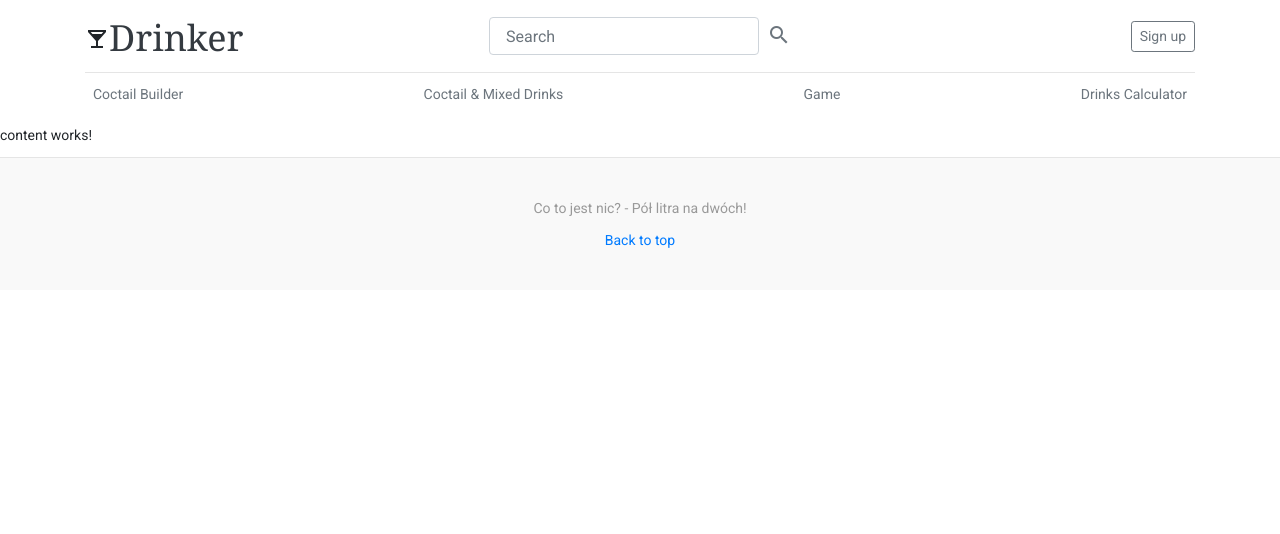
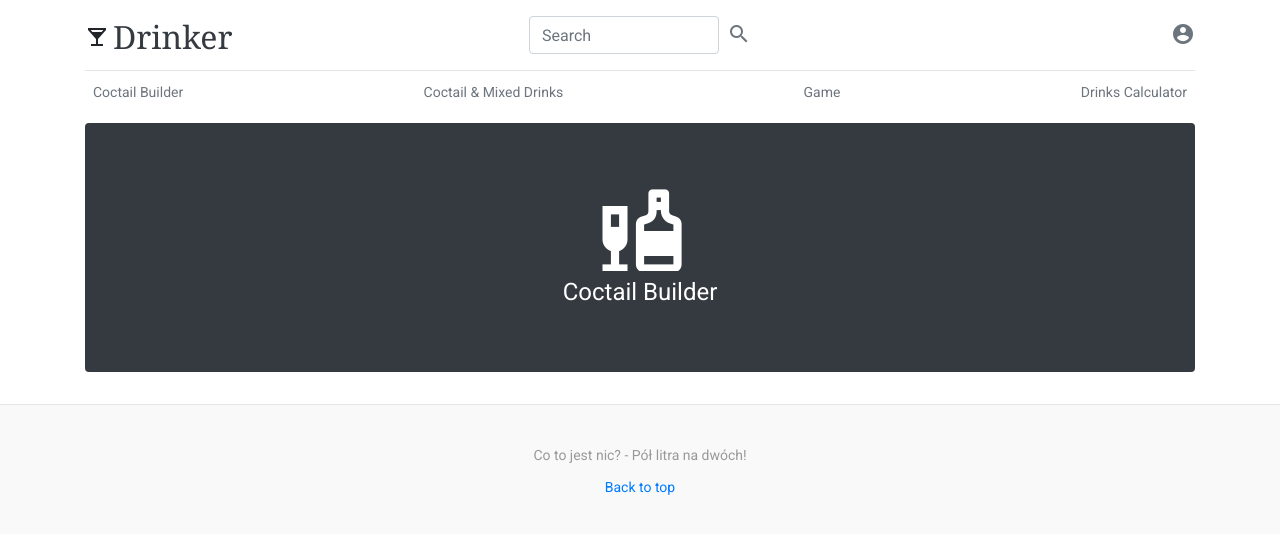
Before and after one commit to gwalus/Drinker, an Angular app in the folder drinkerClient/: page /coctailBuilder in a window 1280 px wide. Before the commit this address led to /. Shown: the top 534 px of the page. Built offline with nearby package versions, Linux system fonts and the light colour scheme.

Commit message:
add coctail-builder and design header component

```diff
--- a/drinkerClient/src/app/app-routing.module.ts
+++ b/drinkerClient/src/app/app-routing.module.ts
@@ -1,7 +1,14 @@
 import { NgModule } from '@angular/core';
+import { TestBed } from '@angular/core/testing';
 import { RouterModule, Routes } from '@angular/router';
+import { CoctailBuilderComponent } from './content/coctail-builder/coctail-builder.component';
 
-const routes: Routes = [];
+const routes: Routes = [
+  {
+    path: 'coctailBuilder',
+    component: CoctailBuilderComponent
+    }
+];
 
 @NgModule({
   imports: [RouterModule.forRoot(routes)],
--- a/drinkerClient/src/app/app.component.html
+++ b/drinkerClient/src/app/app.component.html
@@ -1,3 +1,7 @@
 <app-header></app-header>
-<app-content></app-content>
+
+<div class="container">
+    <router-outlet></router-outlet>
+</div>
+
 <app-footer></app-footer>
--- a/drinkerClient/src/app/app.module.ts
+++ b/drinkerClient/src/app/app.module.ts
@@ -5,17 +5,17 @@ import { AppRoutingModule } from './app-routing.module';
 import { AppComponent } from './app.component';
 import { NgbModule } from '@ng-bootstrap/ng-bootstrap';
 import { HeaderComponent } from './header/header.component';
-import { ContentComponent } from './content/content.component';
 import { FooterComponent } from './footer/footer.component';
 import { BrowserAnimationsModule } from '@angular/platform-browser/animations';
 import {MatIconModule} from '@angular/material/icon';
+import { CoctailBuilderComponent } from './content/coctail-builder/coctail-builder.component';
 
 @NgModule({
   declarations: [
     AppComponent,
     HeaderComponent,
-    ContentComponent,
-    FooterComponent
+    FooterComponent,
+    CoctailBuilderComponent
   ],
   imports: [
     BrowserModule,
--- /dev/null
+++ b/drinkerClient/src/app/content/coctail-builder/coctail-builder.component.css
@@ -0,0 +1,21 @@
+.display-4 {
+  font-size: 2.5rem;
+}
+
+.f-100 {
+  height: 50px;
+  width: 50px;
+  font-size: 50px;
+}
+
+@media (min-width: 768px) {
+  .display-4 {
+    font-size: 3rem;
+  }
+
+  .f-100 {
+    height: 100px;
+    width: 100px;
+    font-size: 100px;
+  }
+}
--- /dev/null
+++ b/drinkerClient/src/app/content/coctail-builder/coctail-builder.component.html
@@ -0,0 +1,9 @@
+<div class="jumbotron p-3 p-md-5 text-white rounded bg-dark">
+  <div class="col-md-12 px-0 text-center">
+    <mat-icon aria-hidden="false" aria-label="liquor" class="display-4  text-center f-100">liquor</mat-icon>
+    <h1 class="">
+      Coctail Builder
+    </h1>
+    <p class="lead my-3"></p>
+  </div>
+</div>
--- /dev/null
+++ b/drinkerClient/src/app/content/coctail-builder/coctail-builder.component.ts
@@ -0,0 +1,15 @@
+import { Component, OnInit } from '@angular/core';
+
+@Component({
+  selector: 'app-coctail-builder',
+  templateUrl: './coctail-builder.component.html',
+  styleUrls: ['./coctail-builder.component.css']
+})
+export class CoctailBuilderComponent implements OnInit {
+
+  constructor() { }
+
+  ngOnInit(): void {
+  }
+
+}
--- a/drinkerClient/src/app/content/content.component.html
+++ /dev/null
@@ -1 +0,0 @@
-<p>content works!</p>
--- a/drinkerClient/src/app/content/content.component.ts
+++ /dev/null
@@ -1,15 +0,0 @@
-import { Component, OnInit } from '@angular/core';
-
-@Component({
-  selector: 'app-content',
-  templateUrl: './content.component.html',
-  styleUrls: ['./content.component.css']
-})
-export class ContentComponent implements OnInit {
-
-  constructor() { }
-
-  ngOnInit(): void {
-  }
-
-}
--- a/drinkerClient/src/app/header/header.component.css
+++ b/drinkerClient/src/app/header/header.component.css
@@ -5,23 +5,37 @@
 
 .blog-header-logo {
   font-family: "Playfair Display", Georgia, "Times New Roman", serif;
-    font-size: 2.25rem;
+  font-size: 1.25rem;
+}
+
+.blog-header-logo-icon {
+  font-size: 1rem;
+  width: auto;
+  height: auto;
 }
 
 .blog-header-logo:hover {
   text-decoration: none;
 }
 
-  h1, h2, h3, h4, h5, h6 {
+h1,
+h2,
+h3,
+h4,
+h5,
+h6 {
   font-family: "Playfair Display", Georgia, "Times New Roman", serif;
 }
 
-  .display-4 {
-    font-size: 2.5rem;
+
+@media (min-width: 768px) {
+  .blog-header-logo {
+    font-family: "Playfair Display", Georgia, "Times New Roman", serif;
+    font-size: 2.0rem;
   }
-  @media (min-width: 768px) {
-    .display-4 {
-      font-size: 3rem;
+
+  .blog-header-logo-icon {
+    font-size: 1.5rem;
   }
 }
 
--- a/drinkerClient/src/app/header/header.component.html
+++ b/drinkerClient/src/app/header/header.component.html
@@ -1,28 +1,30 @@
 <div class="container">
   <header class="blog-header py-3">
     <div class="row flex-nowrap justify-content-between align-items-center">
-      <div class="col-3 pt-1">
-        <mat-icon aria-hidden="false" aria-label="Log in">local_bar</mat-icon>
+      <div class="col-4 pt-1 pr-0">
+        <mat-icon class="blog-header-logo-icon pr-1" aria-hidden="false" aria-label="Log in">local_bar</mat-icon>
         <a class="blog-header-logo text-dark" href="">Drinker</a>
       </div>
-      <div class="col-6 text-center">
+      <div class="col-4 p-0 text-center">
         <form class="form-inline justify-content-center">
-          <input class="form-control w-50 p-3" type="search" placeholder="Search" aria-label="Search">
+          <input class="form-control w-50  ds-input" type="search" placeholder="Search" aria-label="Search">
           <a class="text-muted" href="">
-            <mat-icon class="ml-2"  aria-hidden="false" aria-label="Log in">search</mat-icon>
+            <mat-icon class="ml-2 blog-header-logo-icon" aria-hidden="false" aria-label="search">search</mat-icon>
           </a>
         </form>
       </div>
-      <div class="col-3 d-flex justify-content-end align-items-center">
-        <a class="btn btn-sm btn-outline-secondary" href="">Sign up</a>
+      <div class="col-4 pl-0 d-flex justify-content-end align-items-center">
+        <a class="text-muted" href="">
+          <mat-icon class="blog-header-logo-icon" aria-hidden="false" aria-label="Log in">account_circle</mat-icon>
+        </a>
       </div>
     </div>
   </header>
 
   <div class="nav-scroller py-1 mb-2">
     <nav class="nav d-flex justify-content-between">
-      <a class="p-2 text-muted" href="">Coctail Builder</a>
-      <a class="p-2 text-muted" href="">Coctail & Mixed Drinks</a>
+      <a class="p-2 text-muted" href="/coctailBuilder">Coctail Builder</a>
+      <a class="p-2 text-muted" routerLink="/test">Coctail & Mixed Drinks</a>
       <a class="p-2 text-muted" href="">Game</a>
       <a class="p-2 text-muted" href="">Drinks Calculator</a>
     </nav>
```
Also changed, not shown: drinkerClient/src/app/content/content.component.css (deleted), 1 other file (tests, documents, lock files or other folders). Lines whose indentation alone changed are shown as unchanged.
